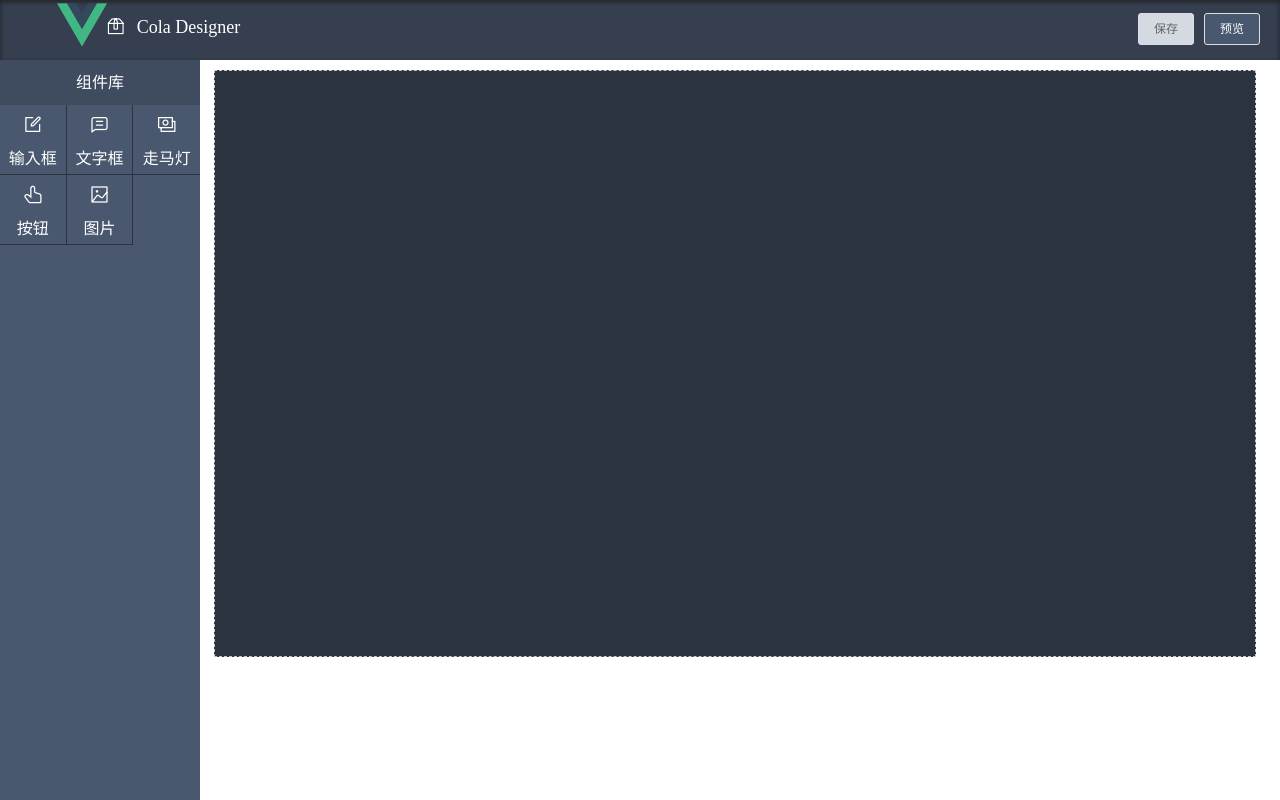
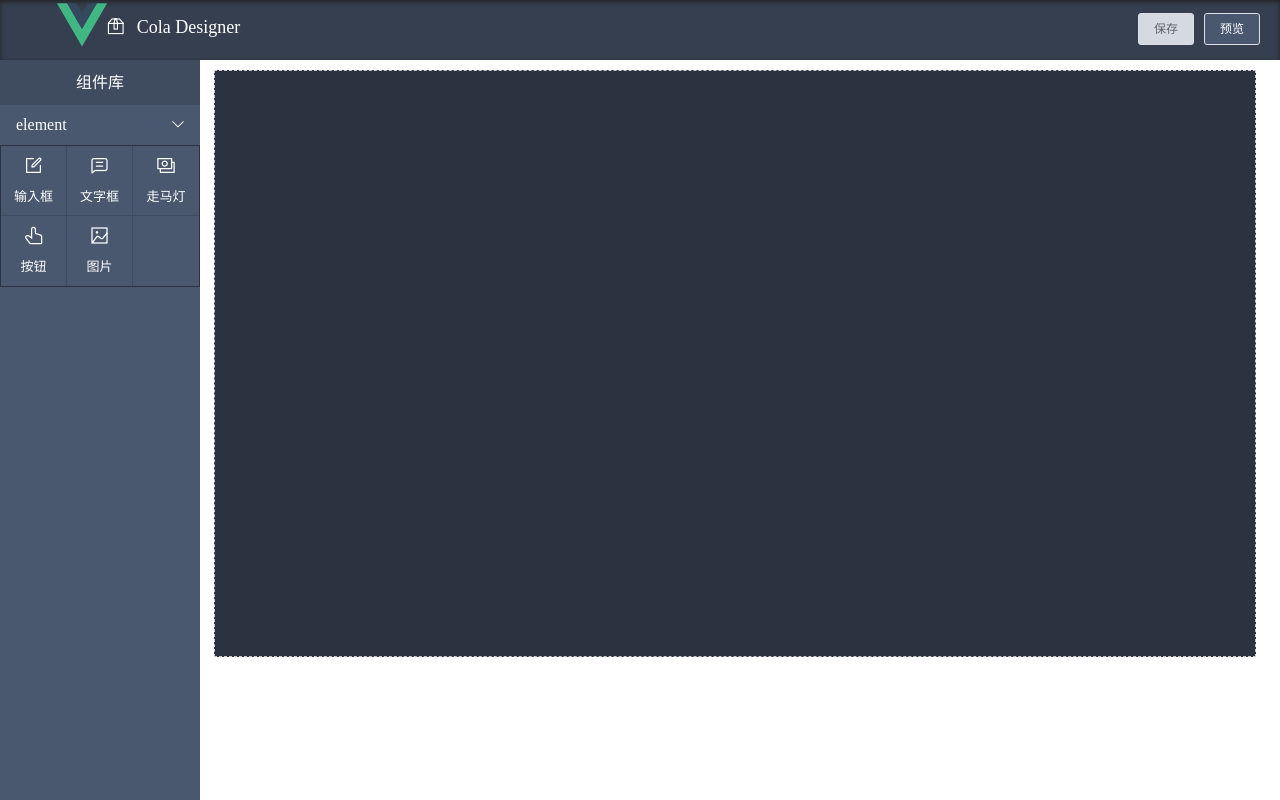
Before and after one commit to colaiven/cola-designer, a Vue app: page / in a window 1280 px wide. Built offline with nearby package versions, Linux system fonts and the light colour scheme.

Commit message:
组件栏分组

```diff
--- a/src/App.vue
+++ b/src/App.vue
@@ -15,6 +15,7 @@ export default {
 
 <style>
 * {margin: 0;padding: 0;}
+.hoverPointer:hover{cursor: pointer}
 *::-webkit-scrollbar {width: 5px;height: 5px;}
 *::-webkit-scrollbar-thumb {border-radius: 6px;background: #2b3340;}
 *::-webkit-scrollbar-track {border-radius: 6px;background: #ddd;}
--- a/src/components/options.js
+++ b/src/components/options.js
@@ -1,5 +1,4 @@
-let options = {
-    'default':{},
+const cptOptions = {
     'element':{
         'cpt-button-option': {
             text: '按钮1', url: '', bgColor: '#409eff', textColor: '#fff',
@@ -39,4 +38,4 @@ let options = {
         }
     },
 }
-export default options
+export default cptOptions
--- a/src/components/registerCpt.js
+++ b/src/components/registerCpt.js
@@ -9,13 +9,14 @@ let cptList = [
     cpt_input,cpt_text,cpt_carousel,cpt_button,cpt_image
 ]
 
-let listComponent = [];
+let cptGroups = {}
 cptList.forEach(ele => {
     Vue.component(ele.name, ele);
     const name = ele.title ? ele.title:'未命名组件';
     const initWidth = ele.initWidth ? ele.initWidth:300;
     const initHeight = ele.initHeight ? ele.initHeight:200;
     const group = ele.group ? ele.group:'default';
-    listComponent.push({group:group,name: name,tag:ele.name,icon:ele.icon,initWidth:initWidth,initHeight:initHeight});
+    cptGroups[group] = cptGroups[group] ? cptGroups[group]:[]
+    cptGroups[group].push({group:group,name: name,tag:ele.name,icon:ele.icon,initWidth:initWidth,initHeight:initHeight});
 });
-export default listComponent;
+export default cptGroups;
--- a/src/designer/componentBar.vue
+++ b/src/designer/componentBar.vue
@@ -1,31 +1,51 @@
 <template>
-  <el-row style="width:100%;height:100%;background: #49586E;z-index: 2000;color: #fff">
+  <el-row style="width:100%;height:100%;background: #49586E;z-index: 2000;color: #fff;overflow: auto">
     <el-row class="cptTitle">组件库</el-row>
-    <el-row style="height: 350px;width: 100%;overflow: auto">
-      <el-col :span="8" v-for="(item,index) in listComponent" :key="item.name"
-              style="height: 70px;text-align: center;border-bottom: 1px solid #2b3340;"
-              :style="(index+1)%3!==0?'border-right: 1px solid #2b3340':''">
-        <div draggable="true" :config="JSON.stringify(item)" @dragstart="dragStart">
-          <div style="font-size: 20px;line-height: 40px;"><i :class="item.icon?item.icon:'el-icon-question'"></i>
+    <div v-for="group in cptGroupKeys" :key="group">
+      <div style="line-height: 40px" class="hoverPointer" @click="checkGroup(group)">
+        <div style="display: inline-block;text-indent: 1em;width: 170px;">{{group}}</div>
+        <div style="display: inline-block;">
+          <i :class=" openedKey === group ? 'el-icon-arrow-down':'el-icon-arrow-right'"></i>
+        </div>
+      </div>
+      <el-row style="border: 1px solid #2b3340" v-show="openedKey === group">
+        <el-col :span="8" v-for="(item,index) in cptGroups[group]" :key="item.name"
+                style="height: 70px;text-align: center;"
+                :style="{borderRight:(index+1)%3!==0 ? '1px solid #3F4B5F':''
+                ,borderBottom:index > cptGroups['element'].length-3 ? '':'1px solid #3F4B5F'}">
+          <div draggable="true" :config="JSON.stringify(item)" @dragstart="dragStart">
+            <div style="font-size: 20px;line-height: 40px;"><i :class="item.icon?item.icon:'el-icon-question'"></i>
+            </div>
+            <div style="font-size: 13px">{{ item.name }}</div>
           </div>
-          <div>{{ item.name }}</div>
-        </div>
-      </el-col>
-    </el-row>
+        </el-col>
+      </el-row>
+    </div>
   </el-row>
 </template>
 
 <script>
-import listComponent from '@/components/registerCpt'
+import cptGroups from '@/components/registerCpt'
 
 export default {
   name: "componentBar",
   data() {
     return {
-      listComponent,
+      cptGroups,
+      cptGroupKeys:[],
+      openedKey:''
     }
   },
+  created() {
+    for (let key in cptGroups) {
+      this.cptGroupKeys.push(key)
+    }
+    this.openedKey = this.cptGroupKeys[0]
+  },
   methods: {
+    checkGroup(groupKey){
+      this.openedKey = groupKey === this.openedKey?'':this.openedKey = groupKey
+    },
     dragStart(e) {
       let copyDom = e.currentTarget.cloneNode(true);
       this.$emit('dragStart', copyDom);
@@ -36,5 +56,5 @@ export default {
 
 <style scoped>
 .cptTitle {line-height: 45px;text-align: center;background: #3F4B5F;}
-.cptTitle:hover {cursor: move}
+.el-collapse-item__*{background: #49586E}
 </style>
--- a/src/designer/index.vue
+++ b/src/designer/index.vue
@@ -160,7 +160,7 @@ export default {
 <style scoped>
 .top {height: 60px;box-shadow: 0 2px 5px #222 inset;color: #fff;overflow: hidden;
   margin: 0;font-size: 18px;line-height: 55px;background: #353F50}
-.webContainer {border: 1px dashed #ccc;margin: 10px auto;background: #2B3340}
+.webContainer {border: 1px dashed #ccc;margin: 10px auto;background: #2B3340;position: relative}
 .cptDiv {position: absolute;overflow: auto;border: 1px dashed rgba(102, 177, 205, 0.6);}
 .delTag {z-index: 9999;width: 20px;height: 20px;background: #2b3340;border-radius: 2px;color: #ccc;
   position: absolute;top: 0;right: 0;text-align: center;display: none
```
